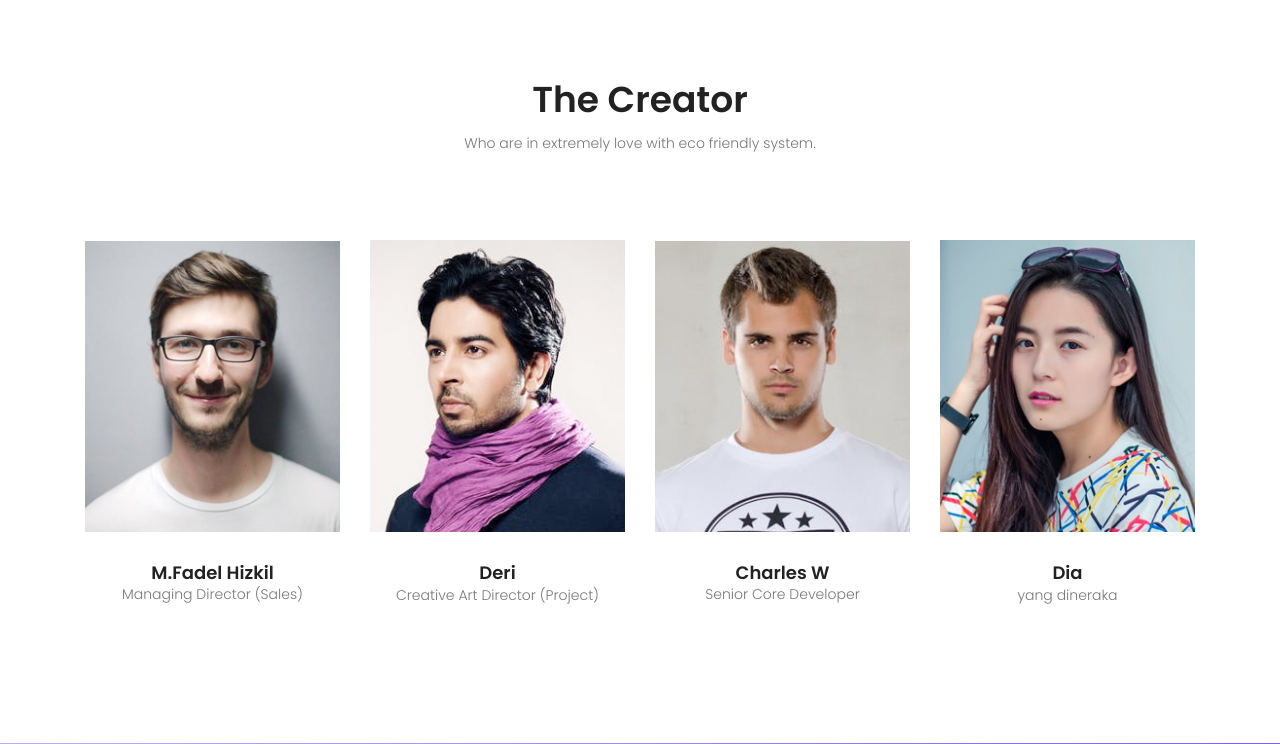
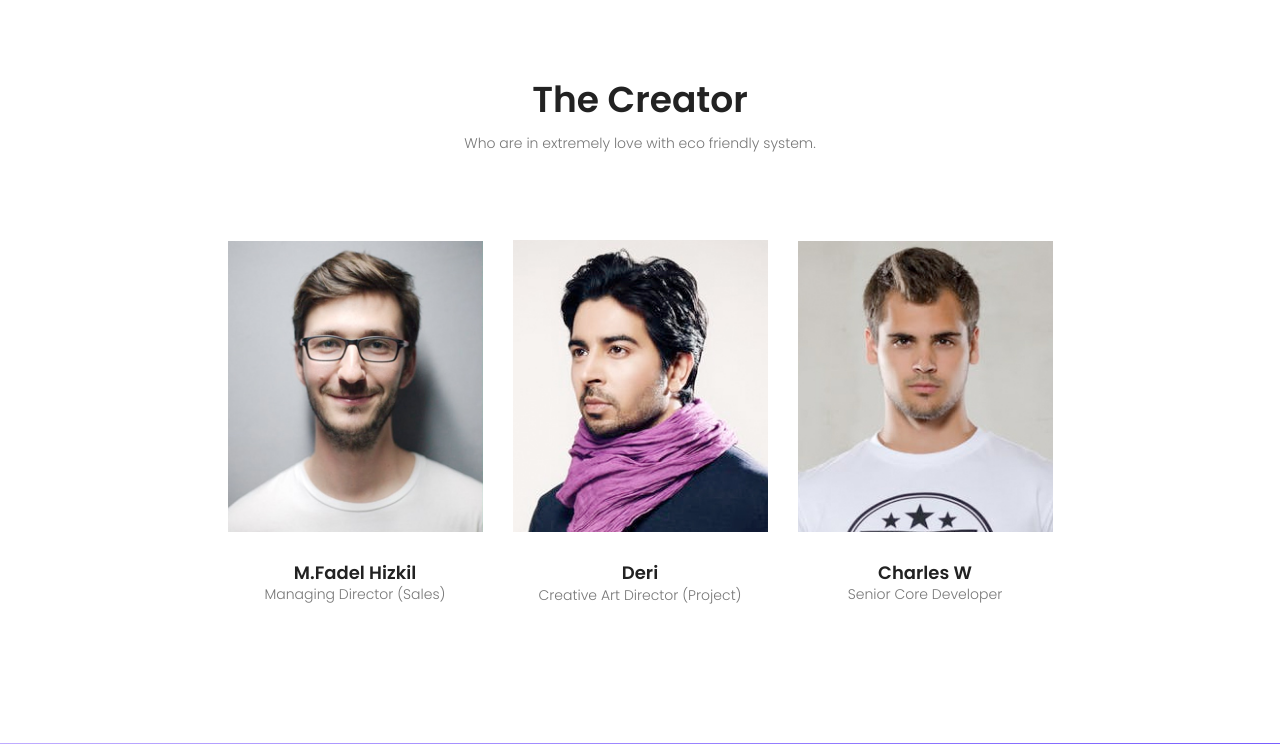
Before and after one commit to nex-ro/PastiKerjaIndo, a CodeIgniter app: page /pasti_kerja_indonesia/index.php/home/about in a window 1280 px wide. Shown: the part 1555-2299 px from the top of the page. Run offline with CodeIgniter, Linux system fonts and the light colour scheme; some libraries are stand-ins or nearby versions.

Commit message:
fixed about us

```diff
--- a/application/views/view_halaman_awal/about.php
+++ b/application/views/view_halaman_awal/about.php
@@ -162,20 +162,7 @@
 							    <p>Senior Core Developer</p>
 						    </div>
 						</div>
-						<div class="col-md-3 single-team">
-						    <div class="thumb">
-						        <img class="img-fluid" src="<?=base_url('assets')?>/img/pages/t4.jpg" alt="">
-						        <div class="align-items-center justify-content-center d-flex">
-									<a href="#"><i class="fa fa-facebook"></i></a>
-									<a href="#"><i class="fa fa-twitter"></i></a>
-									<a href="#"><i class="fa fa-linkedin"></i></a>
-						        </div>
-						    </div>
-						    <div class="meta-text mt-30 text-center">
-							    <h4>Dia</h4>
-							    <p>yang dineraka</p>
-						    </div>
-						</div>
+
 
 					</div>
 				</div>
```
